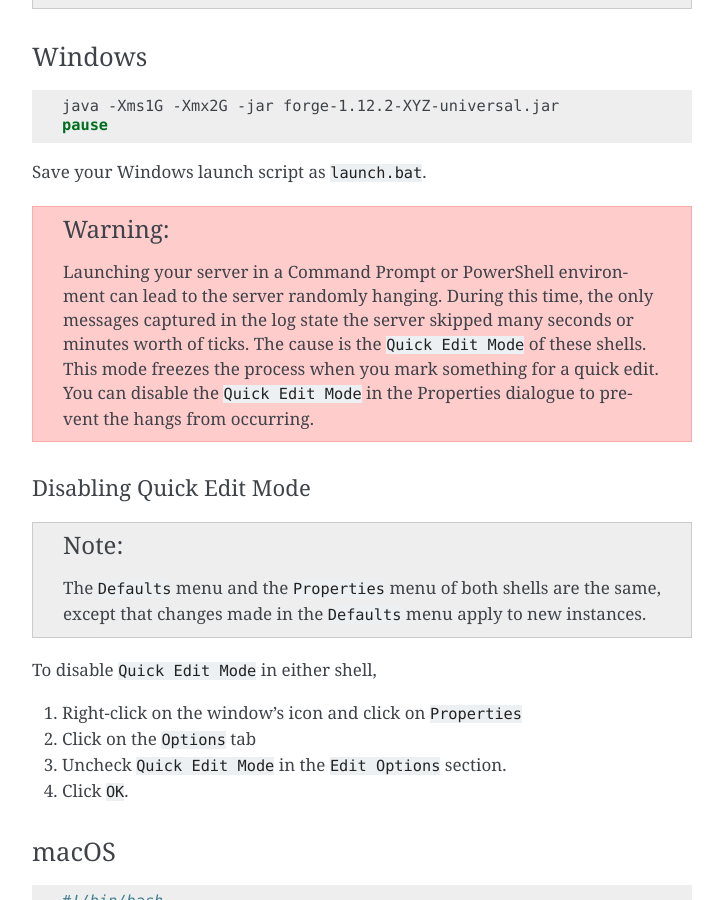
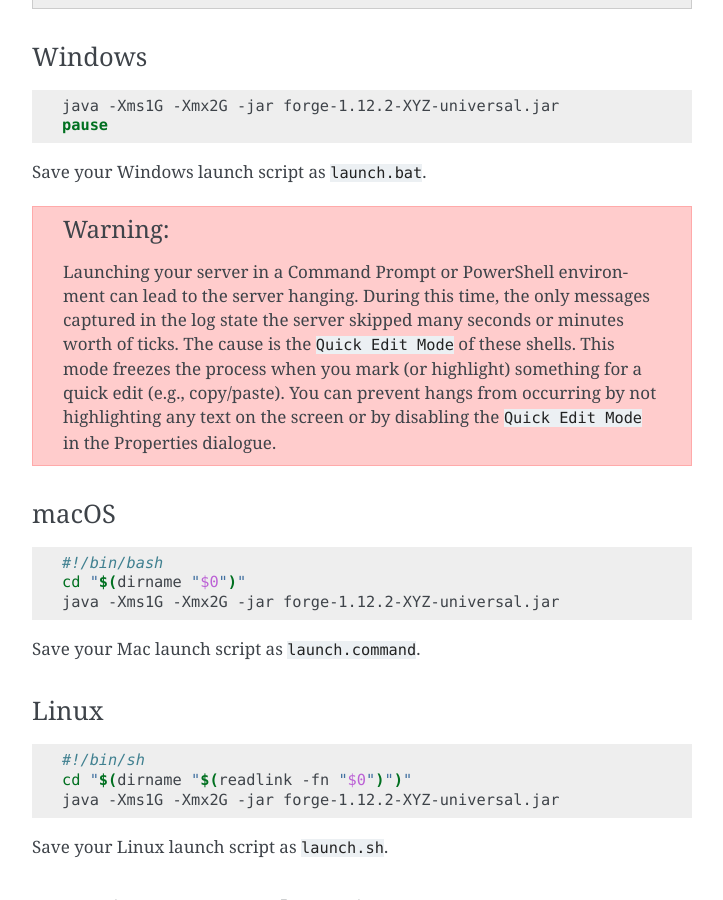
Before and after one commit to SpongePowered/SpongeDocs, a Sphinx documentation site: the page built from source/server/getting-started/launch-script.rst, in a window 1280 px wide and 900 px high, scrolled down 626 px. Shown: the whole window, without its empty margins (388-1111 px from the left). Built offline with Sphinx 7.4.7, drawn with Linux system fonts in a browser that asks for light colours; pages that are not in the unit, such as notebooks, are missing from menus; some of the changed text lies outside the part shown.

Commit message:
Improve warning block and remove disabling instructions
Signed-off-by: Grauldon <17791090+Grauldon@users.noreply.github.com>

```diff
--- a/source/server/getting-started/launch-script.rst
+++ b/source/server/getting-started/launch-script.rst
@@ -31,24 +31,11 @@ Windows
 Save your Windows launch script as ``launch.bat``.
 
 .. warning::
-   Launching your server in a Command Prompt or PowerShell environment can lead to the server randomly hanging. During
-   this time, the only messages captured in the log state the server skipped many seconds or minutes worth of ticks.
-   The cause is the ``Quick Edit Mode`` of these shells. This mode freezes the process when you mark something for a
-   quick edit. You can disable the ``Quick Edit Mode`` in the Properties dialogue to prevent the hangs from occurring.
-
-Disabling Quick Edit Mode
-+++++++++++++++++++++++++
-
-.. note::
-   The ``Defaults`` menu and the ``Properties`` menu of both shells are the same, except that changes made in the
-   ``Defaults`` menu apply to new instances.
-
-To disable ``Quick Edit Mode`` in either shell,
-
-1. Right-click on the window's icon and click on ``Properties``
-#. Click on the ``Options`` tab
-#. Uncheck ``Quick Edit Mode`` in the ``Edit Options`` section.
-#. Click ``OK``.
+   Launching your server in a Command Prompt or PowerShell environment can lead to the server hanging. During this
+   time, the only messages captured in the log state the server skipped many seconds or minutes worth of ticks.
+   The cause is the ``Quick Edit Mode`` of these shells. This mode freezes the process when you mark (or highlight)
+   something for a quick edit (e.g., copy/paste). You can prevent hangs from occurring by not highlighting any text on
+   the screen or by disabling the ``Quick Edit Mode`` in the Properties dialogue.
 
 macOS
 ~~~~~
```
